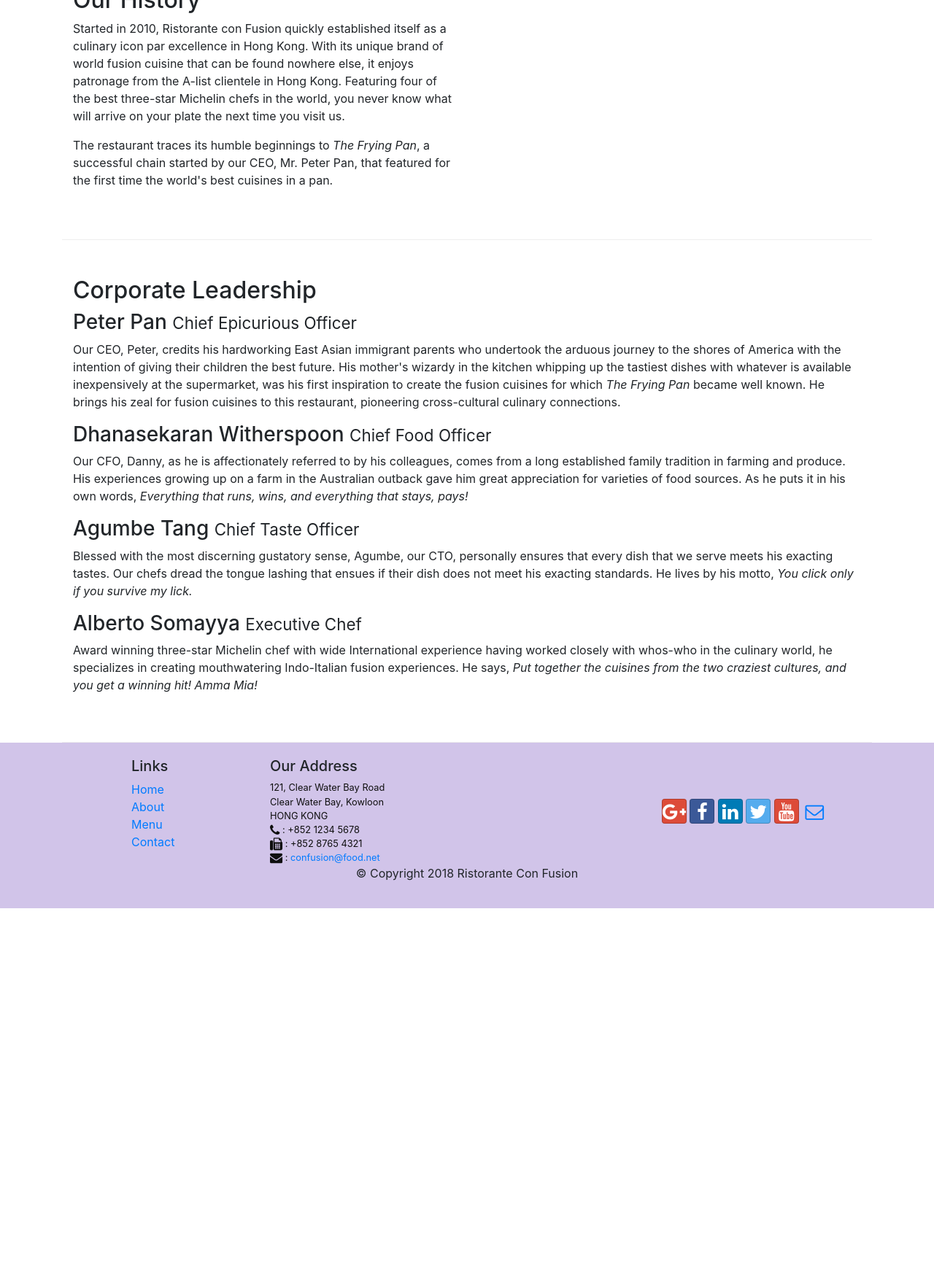
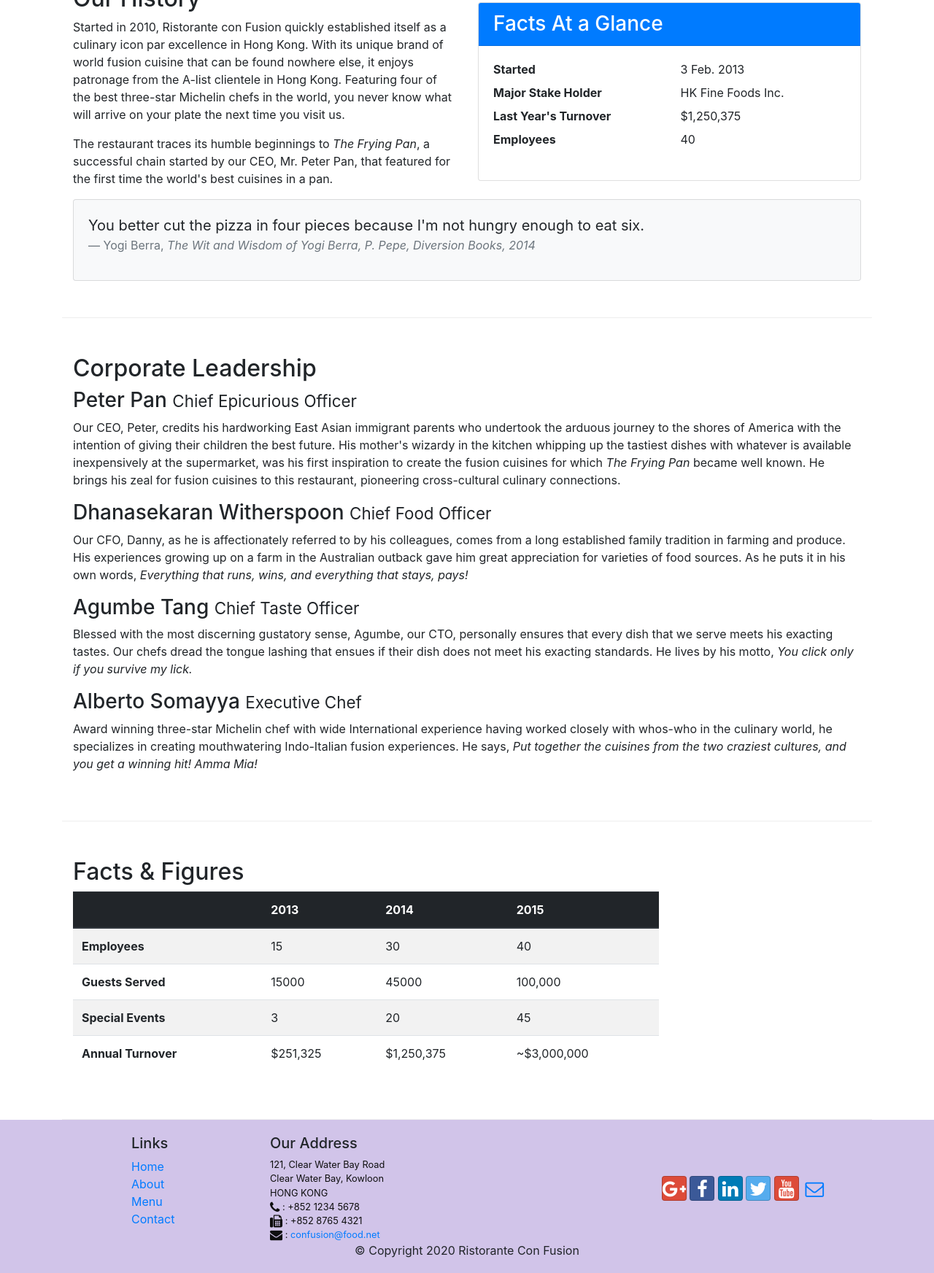
Before and after one commit to alirazaalisher/Bootstrap4, a website: page conFusion/aboutus.html in a window 1280 px wide. Shown: the part 536-2281 px from the top of the page at 73% size. Before the commit the page ends 1781 px from the top, so only its background shows below. Drawn offline with nearby package versions, Linux system fonts and the light colour scheme.

Commit message:
Tables and Cards

```diff
--- a/conFusion/aboutus.html
+++ b/conFusion/aboutus.html
@@ -81,7 +81,35 @@
 						cuisines in a pan.
 					</p>
 				</div>
-				<div class="col-12 col-sm col-md"></div>
+				<div class="col-12 col-sm-6">
+					<div class="card">
+						<h3 class="card-header bg-primary text-white">Facts At a Glance</h3>
+						<div class="card-body">
+							<dl class="row">
+								<dt class="col-6">Started</dt>
+								<dd class="col-6">3 Feb. 2013</dd>
+								<dt class="col-6">Major Stake Holder</dt>
+								<dd class="col-6">HK Fine Foods Inc.</dd>
+								<dt class="col-6">Last Year's Turnover</dt>
+								<dd class="col-6">$1,250,375</dd>
+								<dt class="col-6">Employees</dt>
+								<dd class="col-6">40</dd>
+							</dl>
+						</div>
+					</div>
+				</div>
+				<div class="col-12">
+					<div class="card card-body bg-light">
+						<blockquote class="blockquote">
+							<p class="mb-0">You better cut the pizza in four pieces because
+								I'm not hungry enough to eat six.</p>
+							<footer class="blockquote-footer">Yogi Berra,
+								<cite title="Source Title">The Wit and Wisdom of Yogi Berra,
+								P. Pepe, Diversion Books, 2014</cite>
+							</footer>
+						</blockquote>
+					</div>
+				</div>
 			</div>
 
 			<div class="row row-content align-items-center">
@@ -131,6 +159,52 @@
 					</p>
 				</div>
 			</div>
+			<div class="row row-content">
+				<div class="col-12 col-sm-9">
+					<h2>Facts &amp; Figures</h2>
+					<div class="table-responsive">
+						<table class="table table-striped">
+							<thead class="thead-dark">
+								<tr>
+									<th>&nbsp;</th>
+									<th>2013</th>
+									<th>2014</th>
+									<th>2015</th>
+								</tr>
+							</thead>
+							<tbody>
+								<tr>
+									<th>Employees</th>
+									<td>15</td>
+									<td>30</td>
+									<td>40</td>
+								</tr>
+								<tr>
+									<th>Guests Served</th>
+									<td>15000</td>
+									<td>45000</td>
+									<td>100,000</td>
+								</tr>
+								<tr>
+									<th>Special Events</th>
+									<td>3</td>
+									<td>20</td>
+									<td>45</td>
+								</tr>
+								<tr>
+									<th>Annual Turnover</th>
+									<td>$251,325</td>
+									<td>$1,250,375</td>
+									<td>~$3,000,000</td>
+								</tr>
+							</tbody>
+						</table>
+					</div>
+				</div>
+				 <div class="col-12 col-sm-3">
+				</div>
+		   </div>
+
 		</div>
 
 		<footer class="footer">
@@ -172,7 +246,7 @@
 				</div>
 				<div class="row justify-content-center">
 					<div class="col-auto">
-						<p>© Copyright 2018 Ristorante Con Fusion</p>
+						<p>© Copyright 2020 Ristorante Con Fusion</p>
 					</div>
 				</div>
 			</div>
```
Also changed, not shown: conFusion/contactus.html (+1 -1 lines), conFusion/index.html (+1 -1 lines).
